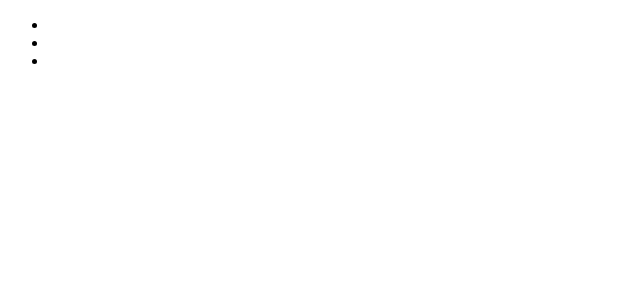
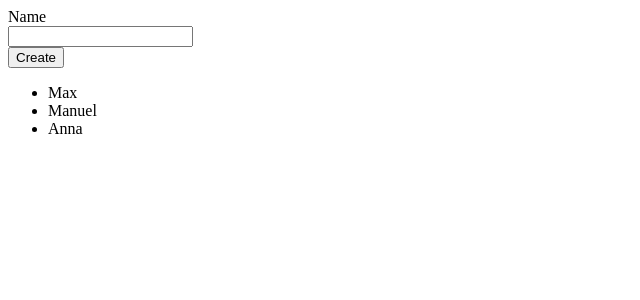
Before and after one commit to hass0319/Angular-refresher, an Angular app: page / in a window 1280 px wide. Shown: the top 300 px of the page, without its empty margins (0-640 px from the left). Built offline with nearby package versions, Linux system fonts and the light colour scheme.

Commit message:
added persons-input component, html and css

```diff
--- a/src/app/app.component.css
+++ b/src/app/app.component.css
@@ -0,0 +1,3 @@
+h1 {
+  color: red;
+}
--- a/src/app/app.component.html
+++ b/src/app/app.component.html
@@ -1 +1,3 @@
+<app-person-input>
+</app-person-input>
 <app-persons [personList]="persons"></app-persons>
--- a/src/app/app.module.ts
+++ b/src/app/app.module.ts
@@ -1,16 +1,13 @@
+import { BrowserModule } from '@angular/platform-browser';
 import { NgModule } from '@angular/core';
-import { BrowserModule } from '@angular/platform-browser';
 
 import { AppComponent } from './app.component';
 import { PersonsComponent } from './persons/persons.component';
+import { PersonInputComponent } from './persons/persons-input.component';
 
 @NgModule({
-  declarations: [
-    AppComponent, PersonsComponent
-  ],
-  imports: [
-    BrowserModule
-  ],
+  declarations: [AppComponent, PersonsComponent, PersonInputComponent],
+  imports: [BrowserModule],
   providers: [],
   bootstrap: [AppComponent]
 })
--- /dev/null
+++ b/src/app/persons/person-input.component.css
@@ -0,0 +1,5 @@
+label,
+input,
+button {
+  display: block
+}
--- /dev/null
+++ b/src/app/persons/person-input.component.html
@@ -0,0 +1,3 @@
+<label for="name">Name</label>
+<input type="text" id="name">
+<button>Create</button>
--- a/src/app/persons/persons.component.html
+++ b/src/app/persons/persons.component.html
@@ -1,3 +1,3 @@
 <ul>
-  <li *ngFor="let person of personList"></li>
+  <li *ngFor="let person of personList">{{ person }}</li>
 </ul>
--- a/src/app/persons/persons.component.ts
+++ b/src/app/persons/persons.component.ts
@@ -1,13 +1,12 @@
-import { Component, Input } from "@angular/core";
+import { Component, Input } from '@angular/core';
 
 @Component({
   selector: 'app-persons',
   templateUrl: './persons.component.html'
-
 })
-
 export class PersonsComponent {
-  @Input() personList: string[];
+  @Input()
+  personList: string[] = [];
+}
   // persons: string[]=['Max', 'Manuel', 'Anna']
   // personList: string[];
-}
```
Also changed, not shown: src/app/persons/persons-input.component.ts (added, +9 -0 lines).
